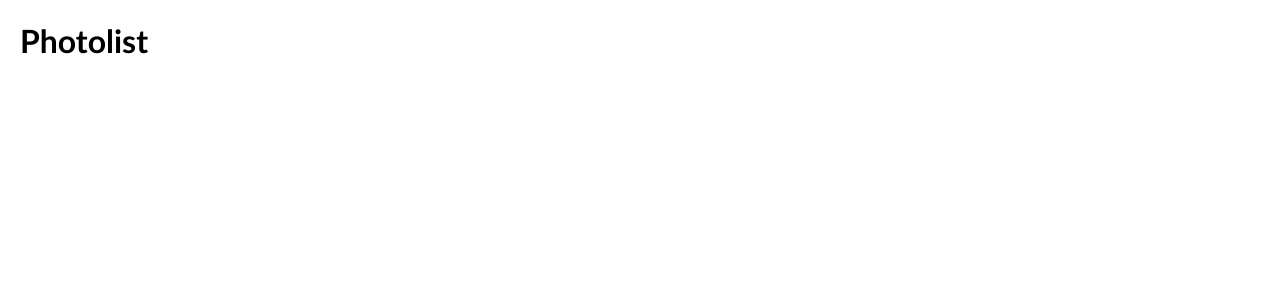
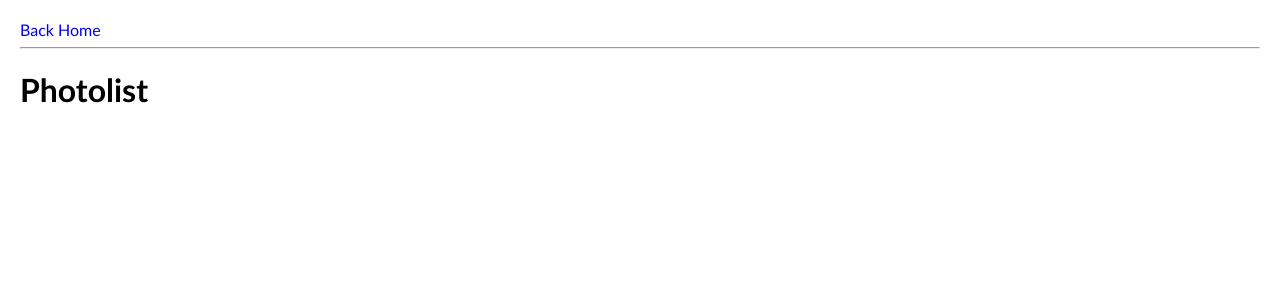
Before and after one commit to rajaovi/react-test-api, a React (Create React App) app: page /photo-list in a window 1280 px wide. Shown: the top 300 px of the page. Built offline with nearby package versions, Linux system fonts and the light colour scheme.

Commit message:
Addded Back button to Photo List

```diff
--- a/src/pages/photos/index.js
+++ b/src/pages/photos/index.js
@@ -1,5 +1,12 @@
+import Backtohome from "../../component/backHome"
+
 const Photolist = () => {
-    return ( <h1>Photolist</h1>)
+    return (
+    <div className="photoList">
+        <Backtohome />
+        <h1>Photolist</h1>
+    </div>
+    )
 }
 
 export default Photolist
```
